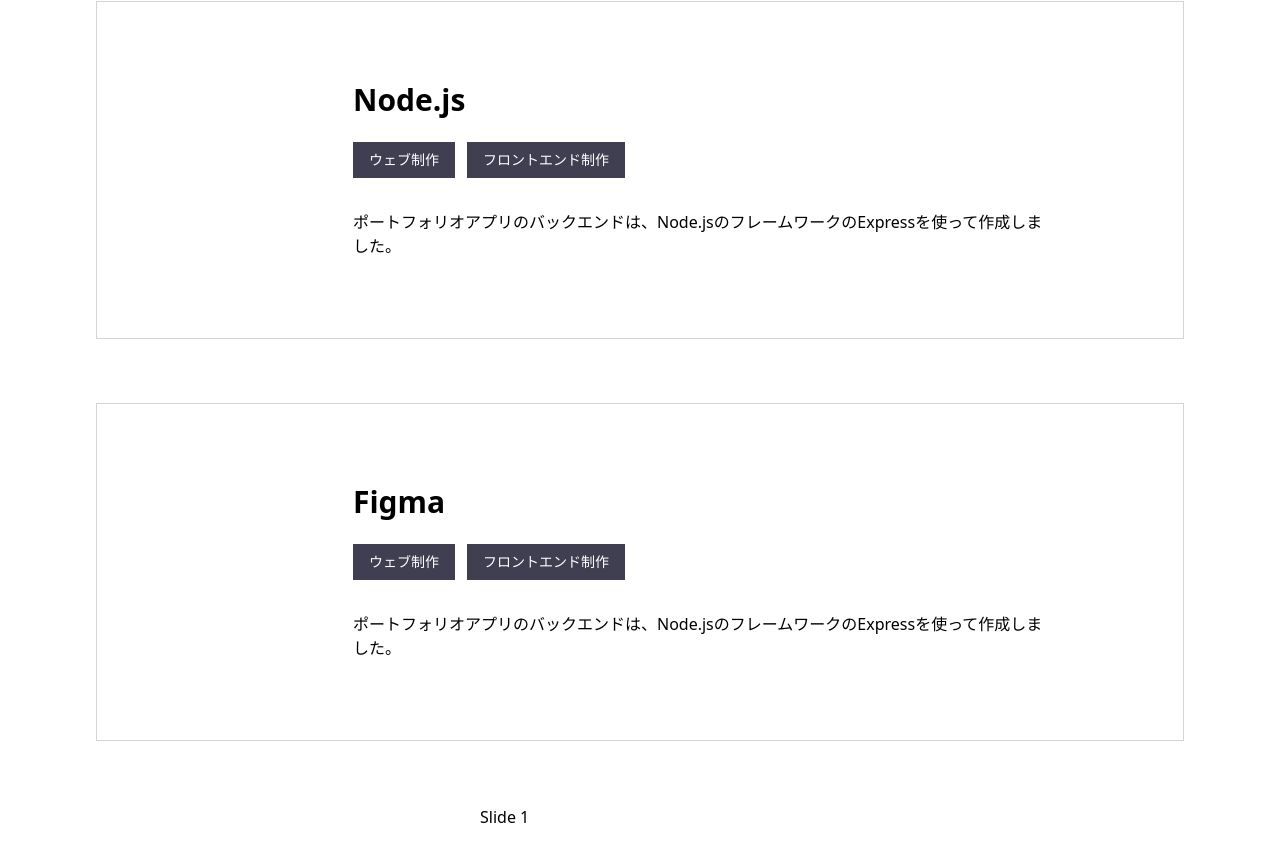
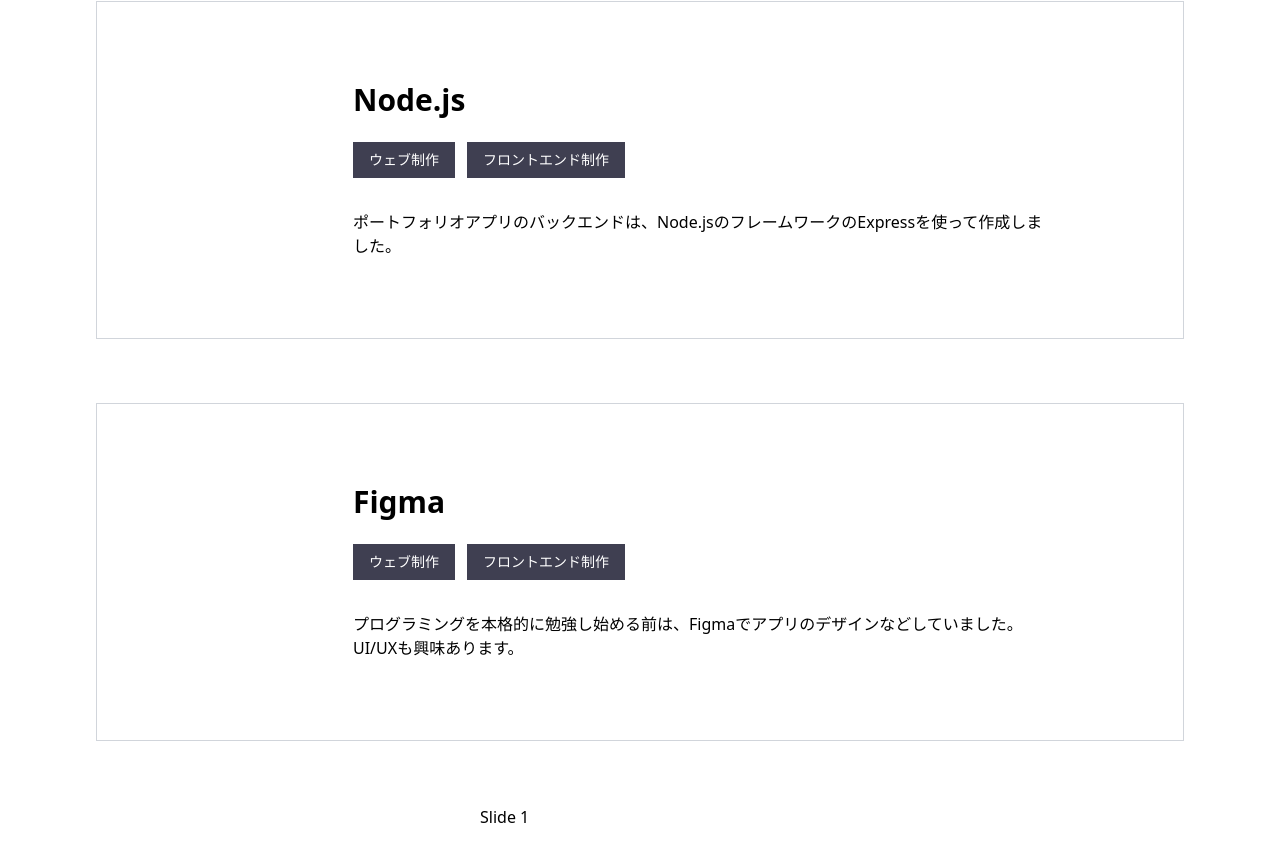
Before and after one commit to yurikondo/portfolio-site, a Next.js app: page / in a window 1280 px wide. Shown: the part 1827-2688 px from the top of the page. Built offline with nearby package versions, Linux system fonts and the light colour scheme.

Commit message:
レスポンシブの調整・idの追加

```diff
--- a/src/components/SectionTitle.tsx
+++ b/src/components/SectionTitle.tsx
@@ -1,12 +1,13 @@
 import React from "react";
 
 type Props = {
+  id: string;
   title: string;
   desc: string;
 };
 
 const SectionTitle = (props: Props) => {
-  const { title, desc } = props;
+  const { id, title, desc } = props;
   return (
     <div>
       <h2 className="secondary-title">{title}</h2>
--- a/src/components/skill/Skills.tsx
+++ b/src/components/skill/Skills.tsx
@@ -29,9 +29,8 @@
     icon: "fa-figma",
     color: "lime-400",
     tags: ["アプリデザイン", "バナー作成"],
-    desc: "ポートフォリオアプリのバックエンドは、Node.jsのフレームワークのExpressを使って作成しました。",
+    desc: "プログラミングを本格的に勉強し始める前は、Figmaでアプリのデザインなどしていました。UI/UXも興味あります。",
   },
-
 ];
 
 export class Skills extends Component {
@@ -43,13 +42,14 @@
       >
         <section className="w-full">
           <SectionTitle
+            id="skills"
             title="スキルスタック"
             desc="私は以下のプログラミング言語を取り扱ってきました"
           />
           {skills.map((skill: any) => (
             <div className="my-16 " key={skill.id}>
               <div
-                className={`w-full border border-gray-300 p-16 lg:px-32 lg:py-20 flex justify-center lg:justify-start flex-wrap lg:space-x-32 hover:border-${skill.color} transition-all duration-300 cursor-pointer`}
+                className={`w-full border border-gray-300 p-16 lg:px-32 lg:py-20 flex justify-center lg:justify-start max-sm:flex-col lg:space-x-32 hover:border-${skill.color} transition-all duration-300 cursor-pointer`}
               >
                 <div className="mb-6 lg:mb-0 self-center">
                   <i
```
